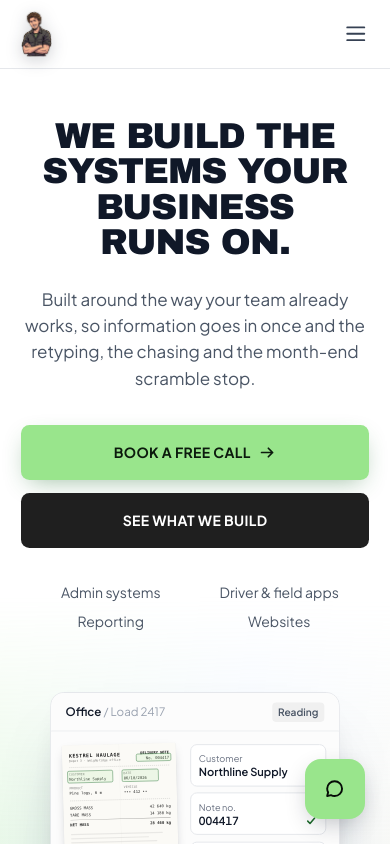
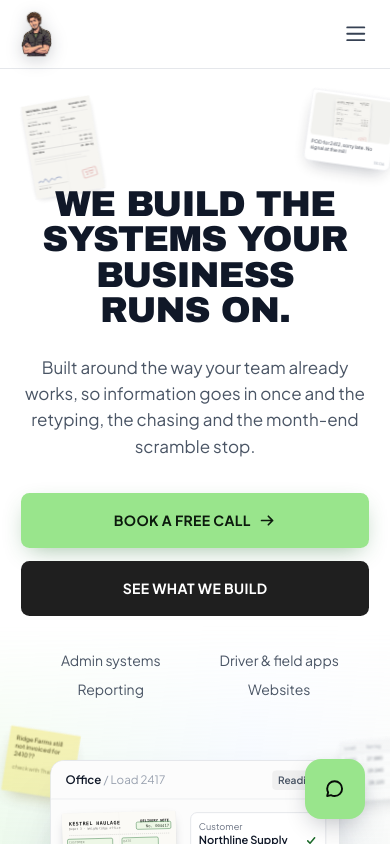
Before and after one commit to boopiekadoopie/flowrate-website, a Next.js app: page / in a window 390 px wide. Shown: the top 844 px of the page. Built offline with nearby package versions, Linux system fonts and the light colour scheme.

Commit message:
Mobile hero: floating paperwork framing the headline
Co-Authored-By: Claude Opus 5.5 <noreply@anthropic.com>

```diff
--- a/components/Hero.tsx
+++ b/components/Hero.tsx
@@ -10,7 +10,7 @@ const builds = ["Admin systems", "Driver & field apps", "Reporting", "Websites"]
 export function Hero() {
   const ref = useRef<HTMLElement>(null);
   return (
-    <section ref={ref} className="relative overflow-hidden bg-paper pt-28 lg:pt-36 pb-16 lg:pb-24">
+    <section ref={ref} className="relative overflow-hidden bg-paper pt-44 lg:pt-36 pb-16 lg:pb-24">
       <HeroBackdrop sectionRef={ref} />
       {/* Ambient light and a fine grid that fades out: seamless, no frame */}
       {/* One soft wash of light behind the product. No grid, no shapes. */}
--- a/components/HeroBackdrop.tsx
+++ b/components/HeroBackdrop.tsx
@@ -78,7 +78,7 @@ function Mail() {
   );
 }
 
-type Piece = { el: React.ReactNode; side: -1 | 1; x: string; y: number; depth: number; rot: number; dur: number };
+type Piece = { el: React.ReactNode; side: -1 | 1; x: string; y: number; depth: number; rot: number; dur: number; scale?: number; fade?: number };
 
 const PIECES: Piece[] = [
   { el: <DeliveryNote t={0} held={false} scanning={false} width={150} />, side: -1, x: "4%", y: 150, depth: 1, rot: -9, dur: 12 },
@@ -89,13 +89,21 @@ const PIECES: Piece[] = [
   { el: <Mail />, side: 1, x: "90%", y: 300, depth: 0.45, rot: 3, dur: 15 },
 ];
 
+/* Phones: fewer, smaller, softer pieces that peek in from the edges and stay clear of the copy. */
+const MOBILE_PIECES: Piece[] = [
+  { el: <DeliveryNote t={0} held={false} scanning={false} width={150} />, side: -1, x: "-3%", y: 50, depth: 0.85, rot: -11, dur: 12, scale: 0.46, fade: 0.9 },
+  { el: <Chat />, side: 1, x: "66%", y: 56, depth: 0.85, rot: 7, dur: 11, scale: 0.46, fade: 0.9 },
+  { el: <Sticky />, side: -1, x: "-6%", y: 708, depth: 0.7, rot: 8, dur: 10, scale: 0.55, fade: 0.85 },
+  { el: <Sheet />, side: 1, x: "74%", y: 714, depth: 0.6, rot: -5, dur: 13, scale: 0.5, fade: 0.75 },
+];
+
 function Floating({ p, mx, my, progress }: { p: Piece; mx: MotionValue<number>; my: MotionValue<number>; progress: MotionValue<number> }) {
   const reach = 160 * p.depth;
   const x = useTransform(() => mx.get() * 22 * p.depth + -p.side * progress.get() * reach);
   const y = useTransform(() => my.get() * 16 * p.depth + progress.get() * 220 * p.depth);
-  const opacity = useTransform(progress, [0, 0.55], [p.depth < 0.6 ? 0.6 : 1, 0]);
+  const opacity = useTransform(progress, [0, 0.55], [p.fade ?? (p.depth < 0.6 ? 0.6 : 1), 0]);
   const blur = (1 - p.depth) * 4;
-  const scale = 0.7 + p.depth * 0.3;
+  const scale = p.scale ?? 0.7 + p.depth * 0.3;
   return (
     <motion.div className="absolute" style={{ left: p.x, top: p.y, x, y, opacity }}>
       <div style={{ transform: `scale(${scale})`, filter: blur ? `blur(${blur.toFixed(1)}px)` : undefined }}>
@@ -126,10 +134,17 @@ export function HeroBackdrop({ sectionRef }: { sectionRef: React.RefObject<HTMLE
   }, [sectionRef, canHover, reduce, mx, my]);
 
   return (
-    <div aria-hidden className="pointer-events-none absolute inset-x-0 top-0 h-[900px] hidden lg:block">
-      {PIECES.map((p, i) => (
-        <Floating key={i} p={p} mx={mx} my={my} progress={progress} />
-      ))}
-    </div>
+    <>
+      <div aria-hidden className="pointer-events-none absolute inset-x-0 top-0 h-[900px] hidden lg:block">
+        {PIECES.map((p, i) => (
+          <Floating key={i} p={p} mx={mx} my={my} progress={progress} />
+        ))}
+      </div>
+      <div aria-hidden className="pointer-events-none absolute inset-x-0 top-0 h-[820px] lg:hidden">
+        {MOBILE_PIECES.map((p, i) => (
+          <Floating key={i} p={p} mx={mx} my={my} progress={progress} />
+        ))}
+      </div>
+    </>
   );
 }
```
